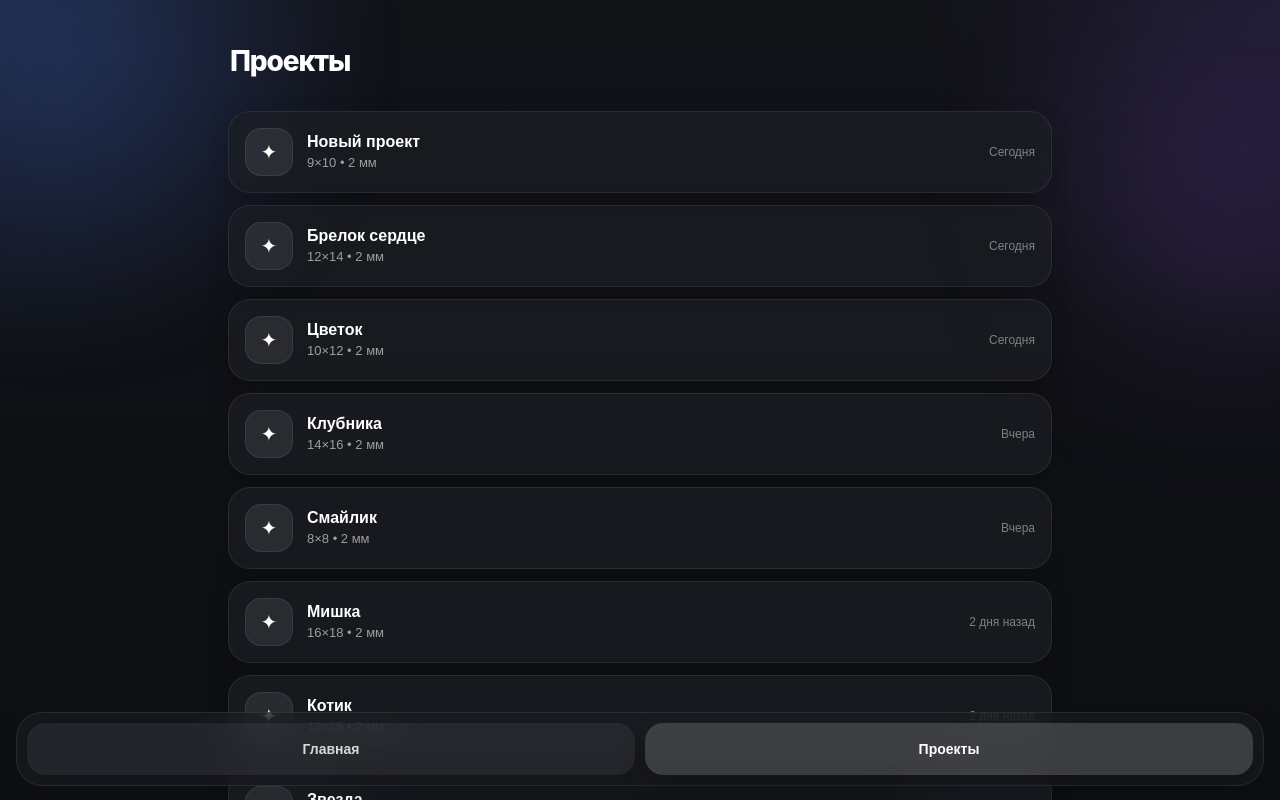
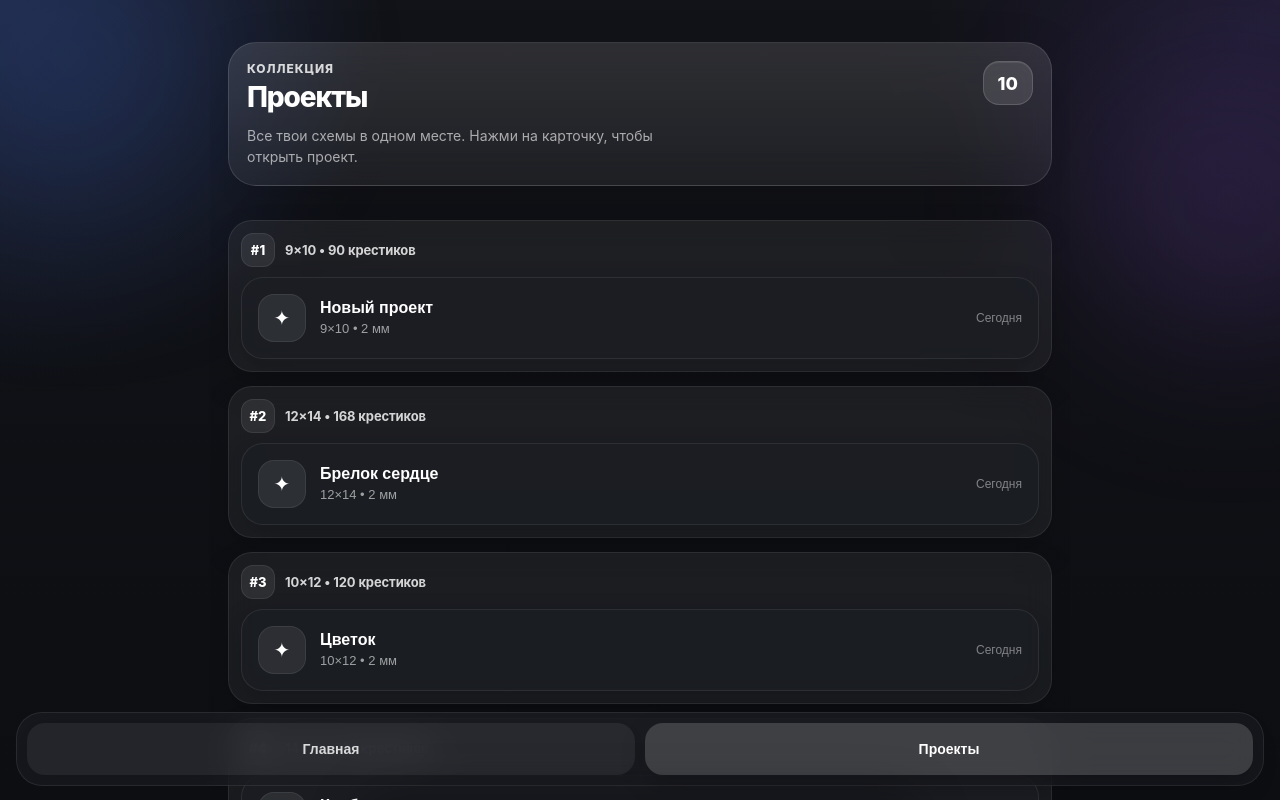
Before and after one commit to DaniilOreshenkov/miniApp, a React (Vite) app: page / in a window 1280 px wide. Both pictures are taken after a click on the button "Все". Built offline with nearby package versions, Linux system fonts and the light colour scheme.

Commit message:
главный экран

```diff
--- a/src/screens/ProjectsScreen.tsx
+++ b/src/screens/ProjectsScreen.tsx
@@ -11,6 +11,33 @@ interface Props {
   onDeleteProject?: (project: ProjectItem) => void;
 }
 
+const extractGridSize = (subtitle: string) => {
+  const match = subtitle.match(/(\d+)\s*[×xXхХ]\s*(\d+)/);
+
+  if (!match) {
+    return null;
+  }
+
+  const width = Number(match[1]);
+  const height = Number(match[2]);
+
+  if (!Number.isFinite(width) || !Number.isFinite(height)) {
+    return null;
+  }
+
+  return { width, height, cells: width * height };
+};
+
+const formatProjectMeta = (project: ProjectItem) => {
+  const size = extractGridSize(project.subtitle);
+
+  if (!size) {
+    return project.subtitle;
+  }
+
+  return `${size.width}×${size.height} • ${size.cells} крестиков`;
+};
+
 const ProjectsScreen: React.FC<Props> = ({
   projects,
   onProjectClick,
@@ -22,31 +49,49 @@ const ProjectsScreen: React.FC<Props> = ({
 
   return (
     <>
-      <section style={secondaryHeroWrapStyle}>
-        <div style={secondaryHeroTextWrapStyle}>
-          <h1 style={ui.screenTitle}>Проекты</h1>
+      <section style={heroWrapStyle}>
+        <div style={heroGlassStyle}>
+          <div style={heroTopRowStyle}>
+            <div>
+              <div style={eyebrowStyle}>Коллекция</div>
+              <h1 style={heroTitleStyle}>Проекты</h1>
+            </div>
+
+            <div style={countBadgeStyle}>{projects.length}</div>
+          </div>
+
+          <p style={heroTextStyle}>
+            Все твои схемы в одном месте. Нажми на карточку, чтобы открыть проект.
+          </p>
         </div>
       </section>
 
       <section style={projectsSectionStyle}>
         {hasProjects ? (
           <div style={projectsListStyle}>
-            {projects.map((project) => (
-              <div key={project.id} style={projectBlockStyle}>
-                <ProjectCard
-                  project={project}
-                  onClick={() => onProjectClick(project)}
-                />
+            {projects.map((project, index) => (
+              <article key={project.id} style={projectShellStyle}>
+                <div style={projectMetaRowStyle}>
+                  <div style={projectNumberStyle}>#{index + 1}</div>
+                  <div style={projectMetaTextStyle}>{formatProjectMeta(project)}</div>
+                </div>
+
+                <div style={projectCardWrapStyle}>
+                  <ProjectCard
+                    project={project}
+                    onClick={() => onProjectClick(project)}
+                  />
+                </div>
 
                 {showActions && (
-                  <div style={actionsRowStyle}>
+                  <div style={actionsWrapStyle}>
                     {onRenameProject && (
                       <button
                         type="button"
                         style={actionButtonStyle}
                         onClick={() => onRenameProject(project)}
                       >
-                        Переименовать
+                        ✏️ Переименовать
                       </button>
                     )}
 
@@ -56,19 +101,21 @@ const ProjectsScreen: React.FC<Props> = ({
                         style={dangerButtonStyle}
                         onClick={() => onDeleteProject(project)}
                       >
-                        Удалить
+                        🗑 Удалить
                       </button>
                     )}
                   </div>
                 )}
-              </div>
+              </article>
             ))}
           </div>
         ) : (
           <section style={emptyStateStyle}>
-            <div style={emptyIconStyle}>📁</div>
-            <h2 style={emptyTitleStyle}>Пока нет проектов</h2>
-            <p style={emptyTextStyle}>Создай первую сетку и она появится здесь.</p>
+            <div style={emptyOrbStyle}>📁</div>
+            <h2 style={emptyTitleStyle}>Пока пусто</h2>
+            <p style={emptyTextStyle}>
+              Когда создашь первую сетку, она красиво появится здесь.
+            </p>
           </section>
         )}
       </section>
@@ -76,75 +123,190 @@ const ProjectsScreen: React.FC<Props> = ({
   );
 };
 
-const secondaryHeroWrapStyle: React.CSSProperties = {
-  paddingTop: 22,
-  paddingBottom: 10,
+const heroWrapStyle: React.CSSProperties = {
+  paddingTop: 18,
+  paddingBottom: 8,
 };
 
-const secondaryHeroTextWrapStyle: React.CSSProperties = {
+const heroGlassStyle: React.CSSProperties = {
+  ...ui.glassCard,
   display: "flex",
   flexDirection: "column",
-  gap: 6,
-  paddingLeft: 2,
+  gap: 12,
+  padding: 18,
+  borderRadius: 28,
+  background: "linear-gradient(180deg, rgba(255,255,255,0.12) 0%, rgba(255,255,255,0.06) 100%)",
+  border: "1px solid rgba(255,255,255,0.12)",
+  boxShadow: "0 24px 60px rgba(0,0,0,0.16)",
+  backdropFilter: "blur(18px)",
+  WebkitBackdropFilter: "blur(18px)",
+};
+
+const heroTopRowStyle: React.CSSProperties = {
+  display: "flex",
+  alignItems: "flex-start",
+  justifyContent: "space-between",
+  gap: 12,
+};
+
+const eyebrowStyle: React.CSSProperties = {
+  color: ds.color.textSecondary,
+  fontSize: 12,
+  fontWeight: 800,
+  letterSpacing: "0.08em",
+  textTransform: "uppercase",
+  marginBottom: 6,
+};
+
+const heroTitleStyle: React.CSSProperties = {
+  ...ui.screenTitle,
+  margin: 0,
+};
+
+const heroTextStyle: React.CSSProperties = {
+  ...ui.bodyText,
+  margin: 0,
+  maxWidth: 420,
+};
+
+const countBadgeStyle: React.CSSProperties = {
+  minWidth: 44,
+  height: 44,
+  borderRadius: 16,
+  display: "flex",
+  alignItems: "center",
+  justifyContent: "center",
+  padding: "0 14px",
+  color: ds.color.textPrimary,
+  fontSize: 18,
+  fontWeight: 800,
+  background: "rgba(255,255,255,0.12)",
+  border: "1px solid rgba(255,255,255,0.14)",
+  boxShadow: "inset 0 1px 0 rgba(255,255,255,0.08)",
 };
 
 const projectsSectionStyle: React.CSSProperties = {
   display: "flex",
   flexDirection: "column",
   gap: 14,
-  paddingTop: 2,
+  paddingTop: 4,
+  paddingBottom: 28,
 };
 
 const projectsListStyle: React.CSSProperties = {
   display: "flex",
   flexDirection: "column",
-  gap: 12,
-  paddingBottom: 8,
+  gap: 14,
+  paddingBottom: "calc(env(safe-area-inset-bottom, 0px) + 28px)",
 };
 
-const projectBlockStyle: React.CSSProperties = {
+const projectShellStyle: React.CSSProperties = {
   display: "flex",
   flexDirection: "column",
-  gap: 8,
+  gap: 10,
+  padding: 12,
+  borderRadius: 24,
+  background: "rgba(255,255,255,0.06)",
+  border: "1px solid rgba(255,255,255,0.08)",
+  boxShadow: "0 16px 36px rgba(0,0,0,0.12)",
+  backdropFilter: "blur(14px)",
+  WebkitBackdropFilter: "blur(14px)",
 };
 
-const actionsRowStyle: React.CSSProperties = {
+const projectMetaRowStyle: React.CSSProperties = {
   display: "flex",
-  gap: 8,
+  alignItems: "center",
+  gap: 10,
+  minWidth: 0,
+};
+
+const projectNumberStyle: React.CSSProperties = {
+  flexShrink: 0,
+  minWidth: 34,
+  height: 34,
+  borderRadius: 12,
+  display: "flex",
+  alignItems: "center",
+  justifyContent: "center",
+  color: ds.color.textPrimary,
+  fontSize: 13,
+  fontWeight: 800,
+  background: "rgba(255,255,255,0.08)",
+  border: "1px solid rgba(255,255,255,0.08)",
+};
+
+const projectMetaTextStyle: React.CSSProperties = {
+  color: ds.color.textSecondary,
+  fontSize: 13,
+  fontWeight: 700,
+  letterSpacing: "-0.01em",
+  whiteSpace: "nowrap",
+  overflow: "hidden",
+  textOverflow: "ellipsis",
+};
+
+const projectCardWrapStyle: React.CSSProperties = {
+  display: "flex",
+  flexDirection: "column",
+};
+
+const actionsWrapStyle: React.CSSProperties = {
+  display: "flex",
+  gap: 10,
 };
 
 const actionButtonStyle: React.CSSProperties = {
   flex: 1,
-  border: "none",
-  borderRadius: 14,
-  padding: "10px 12px",
+  border: "1px solid rgba(255,255,255,0.1)",
+  borderRadius: 16,
+  padding: "12px 14px",
   fontSize: 13,
-  fontWeight: 700,
-  color: "#ffffff",
-  background: "rgba(27,29,34,0.72)",
+  fontWeight: 800,
+  letterSpacing: "-0.01em",
+  color: ds.color.textPrimary,
+  background: "rgba(255,255,255,0.08)",
+  boxShadow: "inset 0 1px 0 rgba(255,255,255,0.05)",
   cursor: "pointer",
+  backdropFilter: "blur(12px)",
+  WebkitBackdropFilter: "blur(12px)",
 };
 
 const dangerButtonStyle: React.CSSProperties = {
   ...actionButtonStyle,
-  background: "rgba(255,59,48,0.82)",
+  color: "#ffffff",
+  background: "linear-gradient(180deg, rgba(255,94,94,0.9) 0%, rgba(255,59,48,0.78) 100%)",
+  border: "1px solid rgba(255,120,120,0.35)",
+  boxShadow: "0 12px 26px rgba(255,59,48,0.18)",
 };
 
 const emptyStateStyle: React.CSSProperties = {
   ...ui.glassCard,
-  minHeight: "56vh",
+  minHeight: "58vh",
   borderRadius: 28,
   display: "flex",
   alignItems: "center",
   justifyContent: "center",
   flexDirection: "column",
-  padding: 24,
+  padding: 28,
   textAlign: "center",
+  gap: 10,
+  background: "linear-gradient(180deg, rgba(255,255,255,0.10) 0%, rgba(255,255,255,0.05) 100%)",
+  border: "1px solid rgba(255,255,255,0.12)",
+  boxShadow: "0 24px 60px rgba(0,0,0,0.14)",
 };
 
-const emptyIconStyle: React.CSSProperties = {
-  fontSize: 32,
-  marginBottom: 14,
+const emptyOrbStyle: React.CSSProperties = {
+  width: 74,
+  height: 74,
+  borderRadius: "50%",
+  display: "flex",
+  alignItems: "center",
+  justifyContent: "center",
+  fontSize: 30,
+  marginBottom: 4,
+  background: "rgba(255,255,255,0.09)",
+  border: "1px solid rgba(255,255,255,0.12)",
+  boxShadow: "0 18px 42px rgba(0,0,0,0.16)",
 };
 
 const emptyTitleStyle: React.CSSProperties = {
@@ -156,7 +318,7 @@ const emptyTitleStyle: React.CSSProperties = {
 
 const emptyTextStyle: React.CSSProperties = {
   ...ui.bodyText,
-  margin: "10px 0 0",
+  margin: 0,
   maxWidth: 320,
 };
 
```
